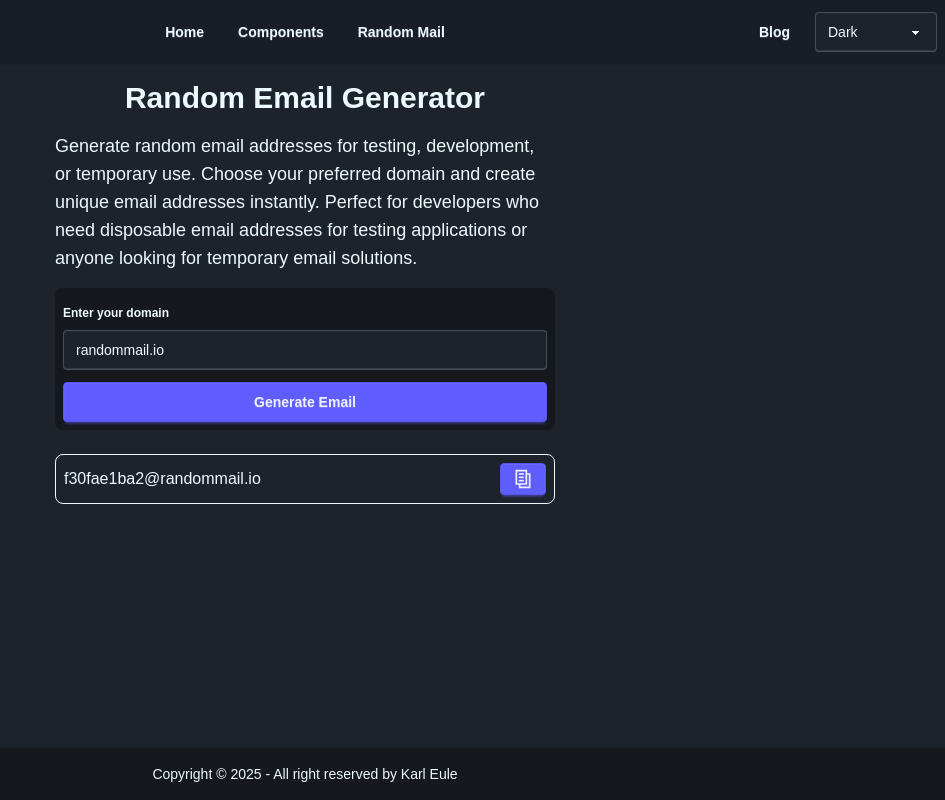
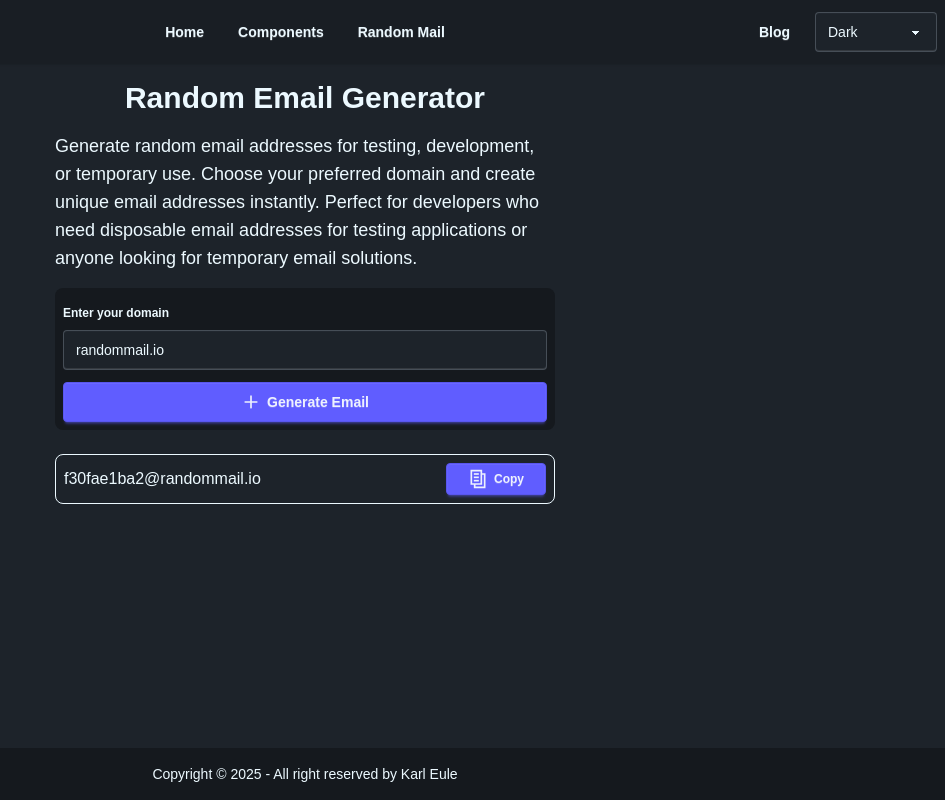
Before and after one commit to develowlper/karl-eule-homepage, a Next.js app: page /random-mail in a window 1280 px wide. Both pictures are taken after a click on the button "Generate Email". Shown: the whole page, without its empty margins (335-1280 px from the left). Built offline with nearby package versions, Linux system fonts and the light colour scheme.

Commit message:
feat: copy message

```diff
--- /dev/null
+++ b/src/components/RandomMail/CopyMailButton.tsx
@@ -0,0 +1,45 @@
+import { MouseEvent, useEffect, useState } from 'react';
+import clsx from 'clsx';
+import { CgCopy, CgCheck } from 'react-icons/cg';
+
+export default function CopyMailButton({ mail }: { mail: string }) {
+  const [copied, setCopied] = useState(false);
+
+  const handleCopy = (e: MouseEvent<HTMLButtonElement>) => {
+    const mail = e.currentTarget.value;
+    navigator.clipboard.writeText(mail);
+    setCopied(true);
+  };
+
+  useEffect(() => {
+    if (copied) {
+      const timer = setTimeout(() => setCopied(false), 2000);
+      return () => clearTimeout(timer);
+    }
+  });
+  return (
+    <button
+      value={mail}
+      onClick={handleCopy}
+      className={clsx(
+        'w-[100px] btn btn-sm',
+        copied ? 'btn-success' : 'btn-primary'
+      )}
+    >
+      {copied ? (
+        <>
+          <CgCheck
+            className={copied ? 'text-success-content' : 'text-primary-content'}
+            size={20}
+          />
+          {' Copied'}
+        </>
+      ) : (
+        <>
+          <CgCopy size={20} />
+          {'Copy'}
+        </>
+      )}
+    </button>
+  );
+}
--- a/src/components/RandomMail/CreateEmail.tsx
+++ b/src/components/RandomMail/CreateEmail.tsx
@@ -1,6 +1,7 @@
 'use client';
 import { useMailStore } from '@/stores/mailStore';
 import { createEmialFromDomain } from '@/utils';
+import { CgMathPlus } from 'react-icons/cg';
 
 export default function CreateEmail() {
   const domain = useMailStore((state) => state.domain);
@@ -13,6 +14,7 @@ export default function CreateEmail() {
 
   return (
     <button className="btn btn-primary" onClick={handleCreateEmail}>
+      <CgMathPlus size={20} />
       Generate Email
     </button>
   );
--- a/src/components/RandomMail/MailList.tsx
+++ b/src/components/RandomMail/MailList.tsx
@@ -1,28 +1,11 @@
 'use client';
 
 import { useMailStore } from '@/stores/mailStore';
-import clsx from 'clsx';
-import { MouseEvent, useEffect, useState } from 'react';
-import { CgCheck, CgCopy } from 'react-icons/cg';
+
+import CopyMailButton from './CopyMailButton';
 
 export default function MailList() {
   const mails = useMailStore((state) => state.mails);
-
-  const [copied, setCopied] = useState(false);
-
-  const handleCopy = (e: MouseEvent<HTMLButtonElement>) => {
-    const mail = e.currentTarget.value;
-    console.log('Copying mail:', mail);
-    navigator.clipboard.writeText(mail);
-    setCopied(true);
-  };
-
-  useEffect(() => {
-    if (copied) {
-      const timer = setTimeout(() => setCopied(false), 2000);
-      return () => clearTimeout(timer);
-    }
-  });
 
   return (
     <div>
@@ -31,25 +14,7 @@ export default function MailList() {
           <li key={mail}>
             <div className="border rounded-lg p-2 flex gap-2 items-center justify-between">
               <span>{mail}</span>
-              <button
-                value={mail}
-                onClick={handleCopy}
-                className={clsx(
-                  'btn btn-sm',
-                  copied ? 'btn-success' : 'btn-primary'
-                )}
-              >
-                {copied ? (
-                  <CgCheck
-                    className={
-                      copied ? 'text-success-content' : 'text-primary-content'
-                    }
-                    size={20}
-                  />
-                ) : (
-                  <CgCopy size={20} />
-                )}
-              </button>
+              <CopyMailButton mail={mail} />
             </div>
           </li>
         ))}
```
